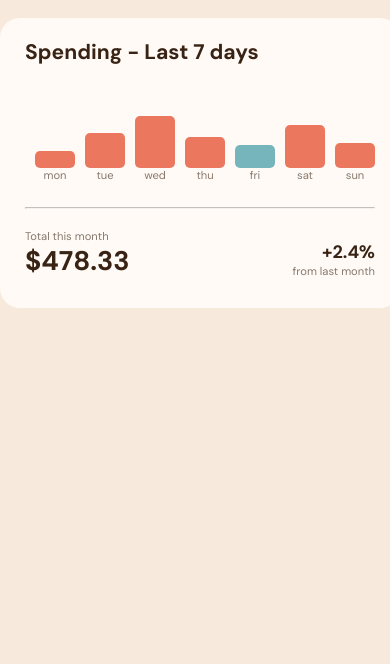
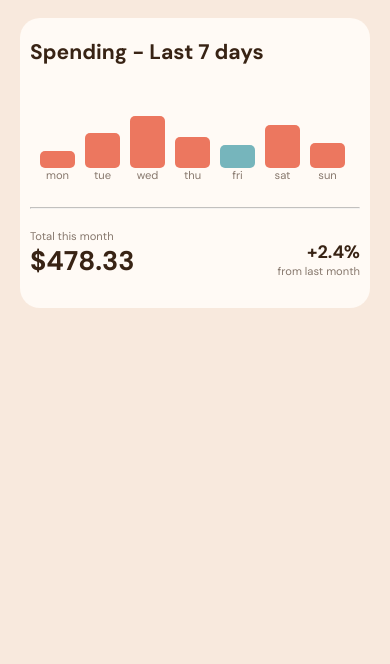
Before and after one commit to lenahm/expenses-chart-component, a plain HTML site: page index.html in a window 390 px wide. Shown: the part 180-844 px from the top of the page. Drawn offline with Linux system fonts and the light colour scheme.

Commit message:
implemented responsive design for smartphones - challenge solved

```diff
--- a/style.css
+++ b/style.css
@@ -132,3 +132,19 @@ hr {
 .flex-column {
     flex-direction: column;
 }
+
+/* responsive design for smartphones */
+
+@media(max-width: 400px) {
+    .container {
+        width: 350px;
+    }
+
+    #spending-overview {
+        padding: 20px 10px 30px 10px;
+    }
+
+    #spending-overview #bars .bar {
+        width: 35px;
+    }
+}
```
